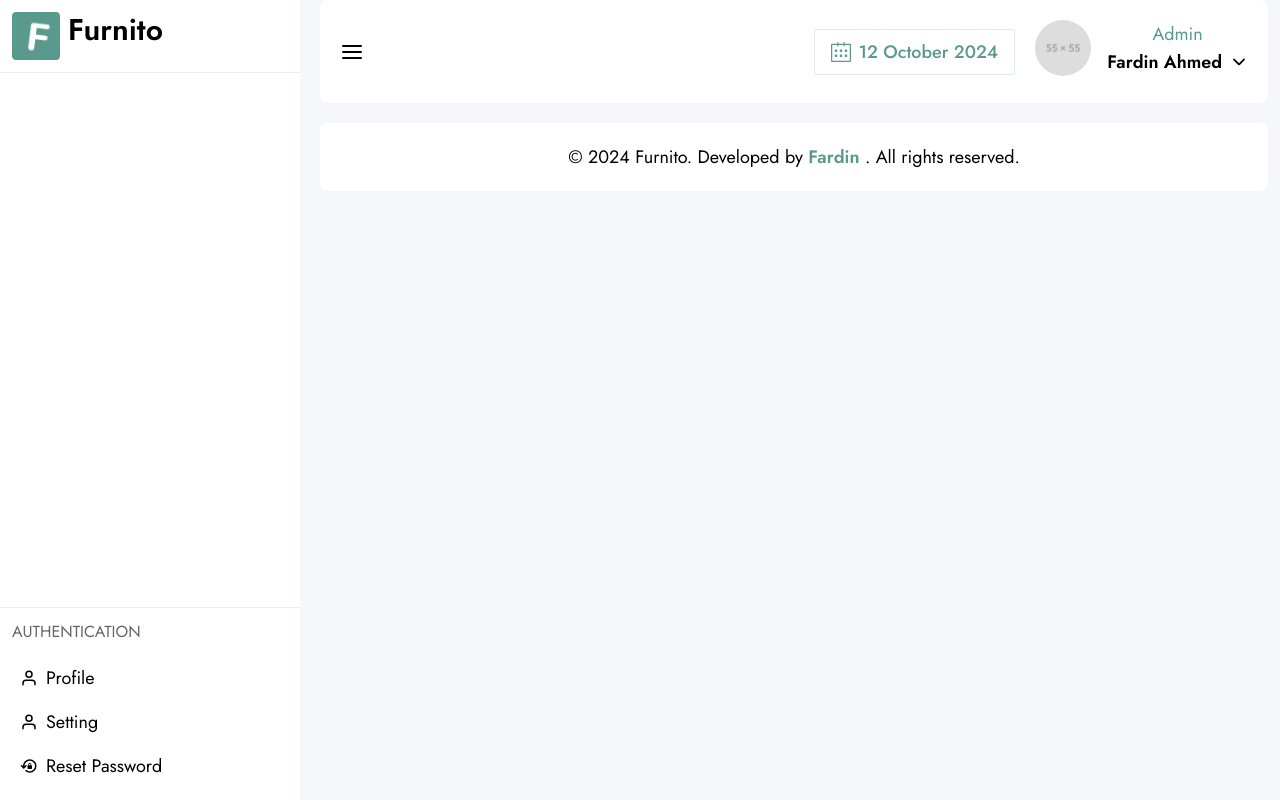
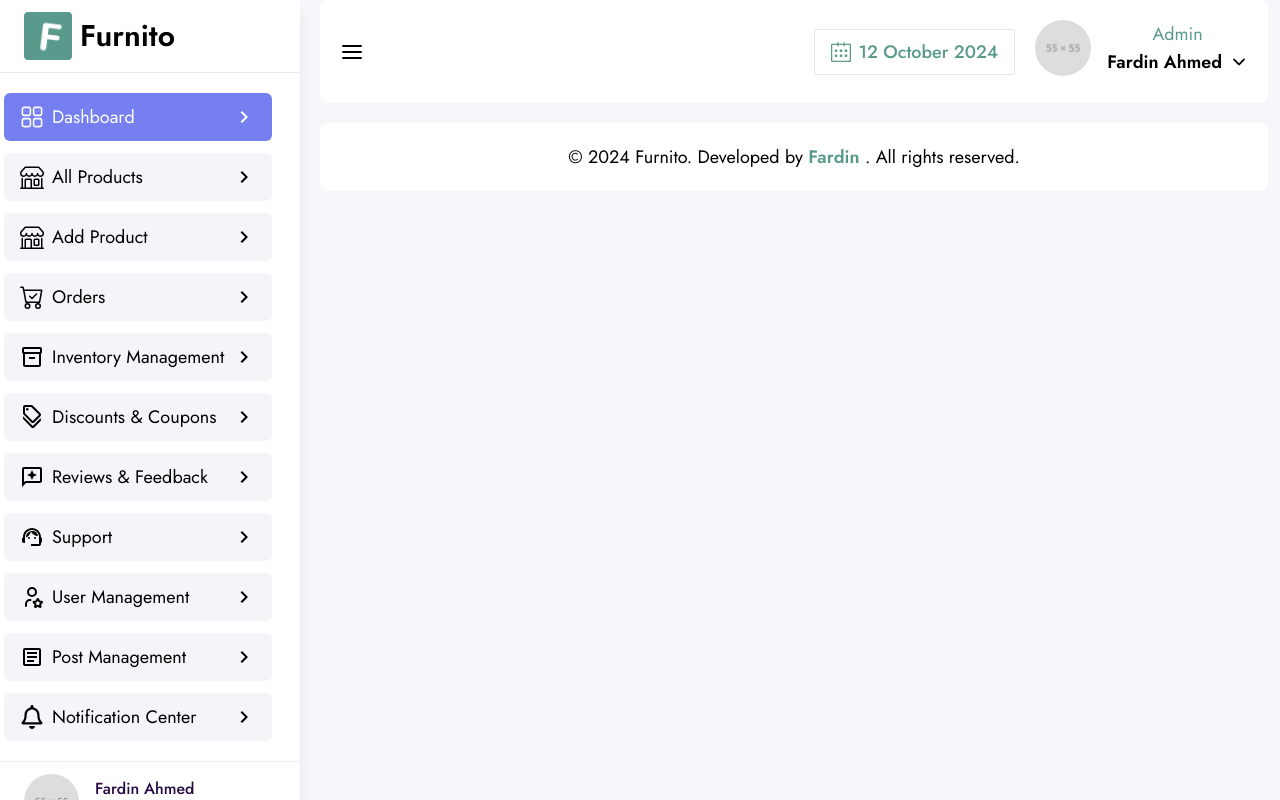
Before and after one commit to devfardin/furniture-Ecommerce-website, a React (Vite) app in the folder frontend/: page /dashboard in a window 1280 px wide. Built offline with nearby package versions, Linux system fonts and the light colour scheme; no server answers.

Commit message:
create admin router

```diff
--- a/frontend/src/components/shared/Modal.jsx
+++ b/frontend/src/components/shared/Modal.jsx
@@ -1,14 +1,14 @@
-import React, { Children } from "react";
+import React from "react";
 import { Dialog, Transition } from "@headlessui/react";
 import { Fragment, useState } from "react";
 import { IoCloseOutline } from "react-icons/io5";
 
 const Modal = ({
-  Children,
   handlePasswordRest,
   maxWidth,
   isModalOpen,
   setisModalOpen,
+  children
 }) => {
   function closeModal() {
     setisModalOpen(false);
@@ -48,8 +48,7 @@
                   <button className="absolute right-5" onClick={closeModal}>
                     <IoCloseOutline className="text-3xl text-primary"></IoCloseOutline>
                   </button>
-                  {/* Modal Body */}
-                  {Children}
+                  {children}
                 </Dialog.Panel>
               </Transition.Child>
             </div>
--- /dev/null
+++ b/frontend/src/dashboard/admin/AdminMenuItems.jsx
@@ -0,0 +1,88 @@
+import React from "react";
+import SidebarLink from "../../dashboard/components/SidebarLink";
+import { BsShop, BsCartCheck } from "react-icons/bs";
+import {
+  MdOutlineArticle,
+  MdOutlineDiscount,
+  MdSupportAgent,
+} from "react-icons/md";
+import { MdOutlineInventory2, MdOutlineReviews } from "react-icons/md";
+import { RxDashboard } from "react-icons/rx";
+import { TbUserStar } from "react-icons/tb";
+import { FaRegBell } from "react-icons/fa";
+
+const AdminMenuItems = ({ isOpen }) => {
+  return (
+    <div className="flex justify-self-start flex-col gap-3">
+      <SidebarLink
+        to={"/dashboard"}
+        label="Dashboard"
+        icon={RxDashboard}
+        isOpen={isOpen}
+      />
+      <SidebarLink
+        to={"all-products"}
+        label="All Products"
+        icon={BsShop}
+        isOpen={isOpen}
+      />
+      <SidebarLink
+        to={"all-products"}
+        label="Add Product"
+        icon={BsShop}
+        isOpen={isOpen}
+      />
+      <SidebarLink
+        to={"orders"}
+        label="Orders"
+        icon={BsCartCheck}
+        isOpen={isOpen}
+      />
+
+      <SidebarLink
+        to={"orders"}
+        label="Inventory Management"
+        icon={MdOutlineInventory2}
+        isOpen={isOpen}
+      />
+      <SidebarLink
+        to={"orders"}
+        label="Discounts & Coupons"
+        icon={MdOutlineDiscount}
+        isOpen={isOpen}
+      />
+      <SidebarLink
+        to={"orders"}
+        label="Reviews & Feedback"
+        icon={MdOutlineReviews}
+        isOpen={isOpen}
+      />
+      <SidebarLink
+        to={"support"}
+        label="Support"
+        icon={MdSupportAgent}
+        isOpen={isOpen}
+      />
+      <SidebarLink
+        to={"all-users"}
+        label="User Management"
+        icon={TbUserStar}
+        isOpen={isOpen}
+      />
+      <SidebarLink
+        to={"all-users"}
+        label="Post Management"
+        icon={MdOutlineArticle}
+        isOpen={isOpen}
+      />
+      <SidebarLink
+        to={"all-users"}
+        label="Notification Center"
+        icon={FaRegBell}
+        isOpen={isOpen}
+      />
+    </div>
+  );
+};
+
+export default AdminMenuItems;
--- a/frontend/src/dashboard/components/SidebarLink.jsx
+++ b/frontend/src/dashboard/components/SidebarLink.jsx
@@ -1,18 +1,33 @@
-import React from 'react'
-import { NavLink } from 'react-router-dom'
-
-const SidebarLink = ({to, label, icon:Icon, isOpen} ) => {
+import React from "react";
+import { NavLink } from "react-router-dom";
+import {
+  MdKeyboardArrowRight,
+  MdOutlineKeyboardArrowDown,
+} from "react-icons/md";
+const SidebarLink = ({ to, label, icon: Icon, isOpen }) => {
   return (
     <div>
       <NavLink
-       to={to}
-       className={({ isActive })=>` ${
-        isOpen ? "justify-start" : "md:justify-center"
-      } ${isActive ? 'bg-primary text-white' : '' } flex items-center text-lg gap-2 hover:bg-[#F7F7F7] p-2 transition-all duration-300 hover:text-primary rounded-md` }
-       >
-       <Icon className={` ${ isOpen ? '' : 'text-3xl' }`}> </Icon> <span className={`${isOpen ? '' : 'md:hidden' }`}> {label} </span> </NavLink>
+        to={to}
+        className={({ isActive }) => ` ${
+          isOpen ? "justify-start" : "md:justify-center"
+        } ${
+          isActive
+            ? "bg-dashPrimary hover:bg-dashPrimary hover:text-white text-white"
+            : "hover:bg-dashPrimary"
+        } flex items-center justify-between text-lg gap-2
+       bg-dashHoverBg py-3 px-4 transition-all duration-300 hover:text-white rounded-md mx-1`}
+      >
+        <span className="flex items-center gap-2">
+          <Icon className={` ${isOpen ? "" : "text-xl"} text-2xl`}> </Icon>
+          <span className={`${isOpen ? "" : "md:hidden"} text-lg font-normal leading-5`}>
+            {label}
+          </span>
+        </span>
+        {isOpen ? <MdKeyboardArrowRight className="text-2xl" /> : ""}
+      </NavLink>
     </div>
-  )
-}
+  );
+};
 
-export default SidebarLink
+export default SidebarLink;
--- a/frontend/src/index.css
+++ b/frontend/src/index.css
@@ -17,3 +17,25 @@
      margin: 0;
    }
  }
+
+
+ /* width */
+::-webkit-scrollbar {
+   width: 3px;
+}
+
+/* Track */
+::-webkit-scrollbar-track {
+   background: #c5c5c5;
+}
+
+/* Handle */
+::-webkit-scrollbar-thumb {
+   background: #757FEF;
+   border-radius: 5px;
+}
+
+/* Handle on hover */
+::-webkit-scrollbar-thumb:hover {
+   background: #599A8D;
+}
--- a/frontend/src/layouts/dashboard/Dashboard.jsx
+++ b/frontend/src/layouts/dashboard/Dashboard.jsx
@@ -15,7 +15,7 @@
       <div
         className={`${
           isOpen ? "w-0 sm:w-[300px]" : "w-[300px] md:w-20"
-        } absolute  md:relative overflow-hidden transition-all duration-500 shadow-lg sm:shadow-none border-r sm:border-none border-neutral-300 z-10 bg-white`}
+        } absolute md:relative overflow-hidden transition-all duration-500 shadow-lg  border-neutral-300 z-10 bg-white`}
       >
         <Sidebar isOpen={isOpen} setIsOpen={setIsOpen}></Sidebar>
       </div>
--- a/frontend/src/layouts/dashboard/Sidebar.jsx
+++ b/frontend/src/layouts/dashboard/Sidebar.jsx
@@ -1,28 +1,39 @@
 import React, { useState } from "react";
 import { RxCross2 } from "react-icons/rx";
 import dashboardLogo from "../../assets/images/dashboard-logo.png";
-import SidebarLink from "../../dashboard/components/SidebarLink";
-import { FiUser } from "react-icons/fi";
-import SidebarButton from "../../dashboard/components/SidebarButton";
-import { MdOutlineLockReset } from "react-icons/md";
+import { Link, useNavigate } from "react-router-dom";
+import adminAvather from "../../assets/images/admin.jpg";
+import useAuth from "../../hooks/useAuth";
 import toast from "react-hot-toast";
-import Modal from "../../components/shared/Modal";
-import ForgotPassword from "../../pages/authentication/ForgotPassword";
-import ForgetPassForm from "../../pages/authentication/ForgetPassForm";
+import AdminMenuItems from "../../dashboard/admin/AdminMenuItems";
 
 const Sidebar = ({ isOpen, setIsOpen }) => {
-  const [isModalOpen, setisModalOpen] = useState(false);
+  const { logOut } = useAuth();
+  const navitage = useNavigate();
 
-  const handlePasswordRest = () => {
-    setisModalOpen(true);
+  const handleSignOut = () => {
+    logOut()
+      .then((sucess) => {
+        toast.success("You have successfully logged out");
+        navitage("/");
+      })
+      .catch((error) => {
+        toast.error("Error logging out. Please try again.");
+      });
   };
 
   return (
     <div className=" bg-white overflow-hidden">
-      <div className="flex justify-between flex-col gap-5 h-screen">
+      <div className="flex  flex-col  gap-5 overflow-y-auto h-screen">
         {/* Side bar Logo and title start */}
-        <div className="flex sticky top-0 justify-between items-center gap-5 border-b border-[#ededed]  p-3">
-          <div className="flex gap-2 items-cente">
+        <div
+          className={`${
+            isOpen
+              ? "flex transition-all duration-300 justify-between items-center gap-5 py-3 px-6"
+              : "p-3 text-center flex justify-between items-center  transition-all duration-300"
+          } border-b border-dashBorder sticky top-0 bg-white`}
+        >
+          <div className="flex gap-2 items-center">
             <img className="w-12" src={dashboardLogo} alt="" />
             <div className="flex-1">
               <span
@@ -43,46 +54,48 @@
         </div>
         {/* Sidebar logo and Title end */}
 
-        <div className="sticky bottom-0 border-t border-[#ededed] p-3">
-          <h4
+        {/* Sidebar Menu Items Start */}
+        <div className="">
+          <AdminMenuItems isOpen={isOpen} />
+        </div>
+        {/* Sidebar Menu Items Start */}
+
+        {/* Sidebar Footer Start */}
+        <Link
+          to={"profile"}
+          className={`${
+            isOpen
+              ? " flex items-center py-3 px-6 gap-4 mb-2"
+              : " p-2 flex gap-5"
+          } border-t border-dashBorder mt-auto  bg-white `}
+        >
+          <div>
+            <img
+              className="w-[55px] h-[55px] object-cover rounded-full"
+              src={adminAvather}
+              alt="User Profile"
+            />
+          </div>
+          <div
             className={` ${
               isOpen
-                ? "text-pera text-base font-normal mb-3 duration-300 transition-all opacity-100"
-                : "opacity-0"
+                ? "flex flex-col gap-0.5 opacity-100"
+                : "md:opacity-0 md:hidden transition-opacity delay-50000 duration-300"
             } `}
           >
-            AUTHENTICATION
-          </h4>
-
-          <SidebarLink
-            to={"profile"}
-            label="Profile"
-            icon={FiUser}
-            isOpen={isOpen}
-          ></SidebarLink>
-          <SidebarLink
-            to={"Setting"}
-            label="Setting"
-            icon={FiUser}
-            isOpen={isOpen}
-          ></SidebarLink>
-          <SidebarButton
-            lable="Reset Password"
-            btnHandle={handlePasswordRest}
-            icon={MdOutlineLockReset}
-            isOpen={isOpen}
-          ></SidebarButton>
-        </div>
+            {/* User Name */}
+            <h3 className="text-base font-medium text-[#260944] hover:text-primary transition-all duration-300 cursor-pointer">
+              Fardin Ahmed
+            </h3>
+            <button
+              onClick={handleSignOut}
+              className="text-base font-normal text-pera hover:text-primary transition-all duration-300"
+            >
+              Log Out
+            </button>
+          </div>
+        </Link>
       </div>
-
-      <Modal maxWidth={'max-w-xl'}
-        isModalOpen={isModalOpen}
-        handlePasswordRest={handlePasswordRest}
-        setisModalOpen={setisModalOpen}
-      >
-        <ForgetPassForm/>
-
-      </Modal>
     </div>
   );
 };
--- a/frontend/src/pages/authentication/Login.jsx
+++ b/frontend/src/pages/authentication/Login.jsx
@@ -23,7 +23,7 @@
         .then( success => {
             toast.success('Login SUccess')
             form.reset();
-            navagation('/');
+            navagation('/dashboard');
             return
         } )
         .catch( error => {
@@ -53,6 +53,7 @@
                 placeholder="Enter your Email"
                 required
                 name="email"
+                defaultValue='fardin@gmail.com'
                 className="border border-[#ced4da]  w-full px-3 py-3 focus:border-primary transition-all duration-300 rounded-sm outline-none text-lg font-normal"
               />
             </div>
@@ -69,6 +70,7 @@
                   type={showPassword ? "text" : "password"}
                   placeholder="Enter your Password"
                   required
+                  defaultValue='asdf12345'
                   name="password"
                   className="border border-[#ced4da]  w-full px-3 py-3 focus:border-primary transition-all duration-300 rounded-sm outline-none text-lg font-normal"
                 />
--- a/frontend/tailwind.config.js
+++ b/frontend/tailwind.config.js
@@ -11,7 +11,11 @@
           primary:'#599A8D',
           heading: '#333333',
           bg: '#F4F8FB',
-          pera: '#666666'
+          pera: '#666666',
+          dashPrimary: '#757FEF',
+          dashHoverBg: '#F5F5F9',
+          dashColor: '#260944',
+          dashBorder: '#ededed'
         }
 
     },
```
Also changed, not shown: frontend/src/layouts/dashboard/Header.jsx (+35 -13 lines).
